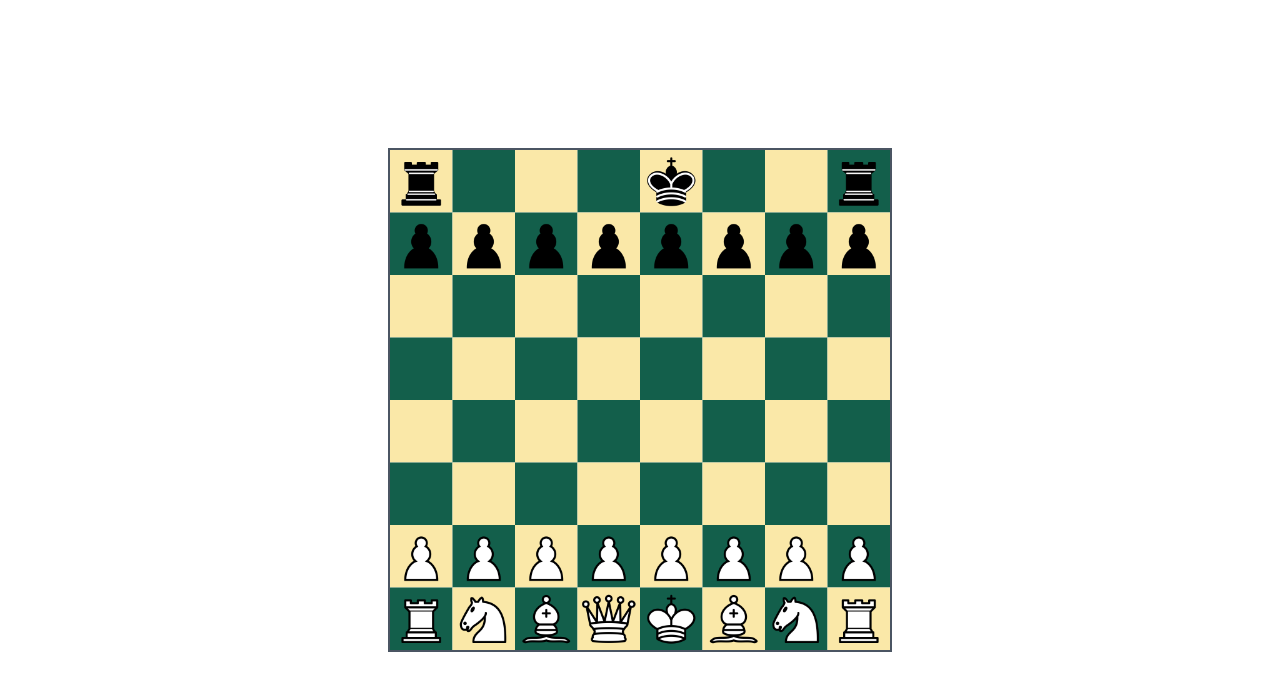
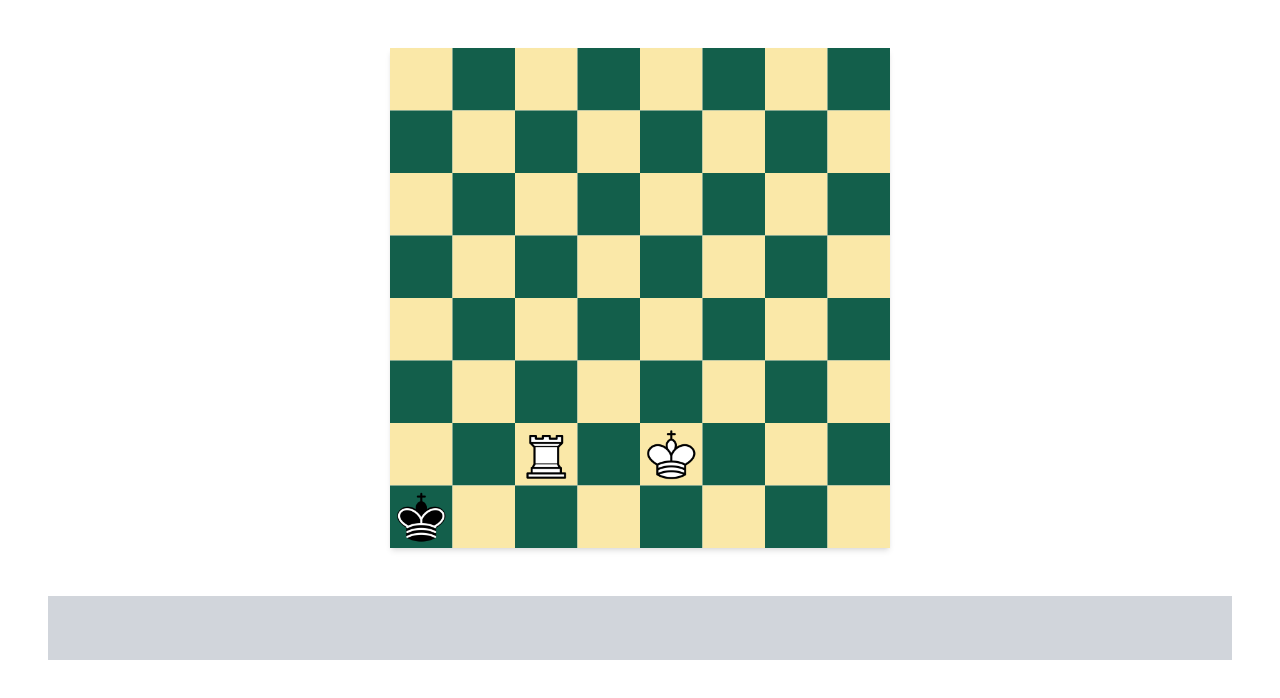
Before and after one commit to guignol1981/challenges-web, a website with bundled scripts: page src/index.html in a window 1280 px wide. Built offline with nearby package versions, Linux system fonts and the light colour scheme; a web font is replaced by a local one.

Commit message:
print history

```diff
--- a/src/chess.js
+++ b/src/chess.js
@@ -5,15 +5,15 @@ export class ChessGame {
     pieces = piecesInstances;
     turn = 'white';
     winner = null;
-    movesHistory = [];
-    #_selectedPiece = null;
+    history = [];
+    #selectedPiece = null;
 
     get selectedPiece() {
-        return this.#_selectedPiece;
+        return this.#selectedPiece;
     }
 
     set selectedPiece(value) {
-        this.#_selectedPiece = value;
+        this.#selectedPiece = value;
     }
 
     get possibleMoves() {
@@ -168,9 +168,29 @@ export class ChessGame {
         if (this.verifyCheck()) {
             rollBack(rook, rookPos);
         } else {
+            this.addHistory(this.selectedPiece);
             this.selectedPiece = null;
             this.playTurn();
         }
+    }
+
+    addHistory(piece) {
+        this.history.push([
+            piece.color,
+            piece.type,
+            piece.pos[0],
+            piece.pos[1],
+        ]);
+        const historyElement = document.getElementById('history');
+        historyElement.innerHTML = '';
+
+        this.history.forEach((h) => {
+            const liElement = document.createElement('li');
+            liElement.innerText = `${
+                h[0]
+            }: ${h[1].toUpperCase()}${h[2].toLowerCase()}-${h[3]}`;
+            historyElement.appendChild(liElement);
+        });
     }
 
     getPieceAtBoardPos(pos) {
--- a/src/index.html
+++ b/src/index.html
@@ -8,26 +8,17 @@
         <link rel="stylesheet" href="https://rsms.me/inter/inter.css" />
         <title>Challenges web</title>
     </head>
-    <body>
-        <div class="bg-gray-red relative min-h-screen">
+    <body class="p-12">
+        <div class="flex min-h-screen flex-col items-center">
             <canvas
-                id="boardCanvas"
+                class="shadow-md"
+                id="canvas"
                 height="500"
                 width="500"
-                class="absolute top-1/2 left-1/2 -translate-x-1/2 -translate-y-1/2 ring-2 ring-gray-600"
             ></canvas>
-            <canvas
-                id="piecesCanvas"
-                height="500"
-                width="500"
-                class="absolute top-1/2 left-1/2 -translate-x-1/2 -translate-y-1/2 ring-2 ring-gray-600"
-            ></canvas>
-            <canvas
-                id="hudCanvas"
-                height="500"
-                width="500"
-                class="absolute top-1/2 left-1/2 -translate-x-1/2 -translate-y-1/2 ring-2 ring-gray-600"
-            ></canvas>
+            <div class="mt-12 w-full bg-gray-300 p-8">
+                <ul id="history"></ul>
+            </div>
         </div>
 
         <script type="module" src="index.js"></script>
--- a/src/index.js
+++ b/src/index.js
@@ -1,14 +1,13 @@
 import { ChessGame } from './chess.js';
 import { cursorPosToBoardPos } from './pointer-utils.js';
 import { loadSprites, piecesSprites } from './sprites-map.js';
-const boardCanvas = document.getElementById('boardCanvas');
-const piecesCanvas = document.getElementById('piecesCanvas');
-const hudCanvas = document.getElementById('hudCanvas');
+const canvas = document.getElementById('canvas');
+const ctx = canvas.getContext('2d');
 
-const SQUARE_SIZE = boardCanvas.width / 8;
+const SQUARE_SIZE = canvas.width / 8;
 const chessGame = new ChessGame();
 
-const drawBoard = (ctx) => {
+const drawBoard = () => {
     for (let i = 0; i < 8; i++) {
         for (let j = 0; j < 8; j++) {
             if (j % 2) {
@@ -35,7 +34,7 @@ const drawBoard = (ctx) => {
     }
 };
 
-const drawPieces = (ctx) => {
+const drawPieces = () => {
     chessGame.pieces.forEach((piece) => {
         const { sprite } = piecesSprites.find(
             (ps) => ps.type === piece.type && ps.color === piece.color
@@ -54,7 +53,7 @@ const drawPieces = (ctx) => {
     });
 };
 
-const drawHud = (ctx) => {
+const drawHud = () => {
     if (chessGame.selectedPiece) {
         ctx.fillStyle = '#1893d76e';
         ctx.fillRect(
@@ -81,21 +80,15 @@ const drawHud = (ctx) => {
 };
 
 const draw = () => {
-    const boardCtx = boardCanvas.getContext('2d');
-    const piecesCtx = piecesCanvas.getContext('2d');
-    const hudCtx = hudCanvas.getContext('2d');
+    ctx.clearRect(0, 0, canvas.width, canvas.height);
 
-    [boardCtx, piecesCtx, hudCtx].forEach((ctx) =>
-        ctx.clearRect(0, 0, boardCanvas.width, boardCanvas.height)
-    );
-
-    drawBoard(boardCtx);
-    drawPieces(piecesCtx);
-    drawHud(hudCtx);
+    drawBoard();
+    drawPieces();
+    drawHud();
 };
 
 addEventListener('click', (event) => {
-    const mouseBoardPos = cursorPosToBoardPos(event, SQUARE_SIZE);
+    const mouseBoardPos = cursorPosToBoardPos(event, canvas);
 
     if (!mouseBoardPos) return;
 
--- a/src/pieces-instance.js
+++ b/src/pieces-instance.js
@@ -6,36 +6,39 @@ import { Queen } from './pieces/queen.js';
 import { Rook } from './pieces/rook.js';
 
 export const piecesInstances = [
-    new Pawn('white', ['A', 2]),
-    new Pawn('white', ['B', 2]),
-    new Pawn('white', ['C', 2]),
-    new Pawn('white', ['D', 2]),
-    new Pawn('white', ['E', 2]),
-    new Pawn('white', ['F', 2]),
-    new Pawn('white', ['G', 2]),
-    new Pawn('white', ['H', 2]),
-    new Rook('white', ['A', 1]),
-    new Knight('white', ['B', 1]),
-    new Bishop('white', ['C', 1]),
-    new Queen('white', ['D', 1]),
-    new King('white', ['E', 1]),
-    new Bishop('white', ['F', 1]),
-    new Knight('white', ['G', 1]),
-    new Rook('white', ['H', 1]),
-    new Pawn('black', ['A', 7]),
-    new Pawn('black', ['B', 7]),
-    new Pawn('black', ['C', 7]),
-    new Pawn('black', ['D', 7]),
-    new Pawn('black', ['E', 7]),
-    new Pawn('black', ['F', 7]),
-    new Pawn('black', ['G', 7]),
-    new Pawn('black', ['H', 7]),
-    new Rook('black', ['A', 8]),
+    // new Pawn('white', ['A', 2]),
+    // new Pawn('white', ['B', 2]),
+    // new Pawn('white', ['C', 2]),
+    // new Pawn('white', ['D', 2]),
+    // new Pawn('white', ['E', 2]),
+    // new Pawn('white', ['F', 2]),
+    // new Pawn('white', ['G', 2]),
+    // new Pawn('white', ['H', 2]),
+    // new Rook('white', ['A', 1]),
+    // new Knight('white', ['B', 1]),
+    // new Bishop('white', ['C', 1]),
+    // new Queen('white', ['D', 1]),
+    // new King('white', ['E', 1]),
+    // new Bishop('white', ['F', 1]),
+    // new Knight('white', ['G', 1]),
+    // new Rook('white', ['H', 1]),
+    // new Pawn('black', ['A', 7]),
+    // new Pawn('black', ['B', 7]),
+    // new Pawn('black', ['C', 7]),
+    // new Pawn('black', ['D', 7]),
+    // new Pawn('black', ['E', 7]),
+    // new Pawn('black', ['F', 7]),
+    // new Pawn('black', ['G', 7]),
+    // new Pawn('black', ['H', 7]),
+    // new Rook('black', ['A', 8]),
     // new Knight('black', ['B', 8]),
     // new Bishop('black', ['C', 8]),
     // new Queen('black', ['D', 8]),
-    new King('black', ['E', 8]),
+    // new King('black', ['E', 8]),
     // new Bishop('black', ['F', 8]),
     // new Knight('black', ['G', 8]),
-    new Rook('black', ['H', 8]),
+    // new Rook('black', ['H', 8]),
+    new Rook('white', ['C', 2]),
+    new King('white', ['E', 2]),
+    new King('black', ['A', 1]),
 ];
--- a/src/pointer-utils.js
+++ b/src/pointer-utils.js
@@ -1,14 +1,13 @@
-export const cursorPosToBoardPos = (event, squareSize) => {
-    const rect = boardCanvas.getBoundingClientRect();
+export const cursorPosToBoardPos = (event, canvas) => {
+    const rect = canvas.getBoundingClientRect();
 
     let x = event.clientX - rect.left;
     let y = event.clientY - rect.top;
 
-    if (x < 0 || y < 0 || x > boardCanvas.width || y > boardCanvas.height)
-        return;
+    if (x < 0 || y < 0 || x > canvas.width || y > canvas.height) return;
 
-    x = Math.floor(x / squareSize);
-    y = Math.floor(y / squareSize);
+    x = Math.floor(x / (canvas.width / 8));
+    y = Math.floor(y / (canvas.height / 8));
 
     return { x, y };
 };
```
Also changed, not shown: src/output.css.
